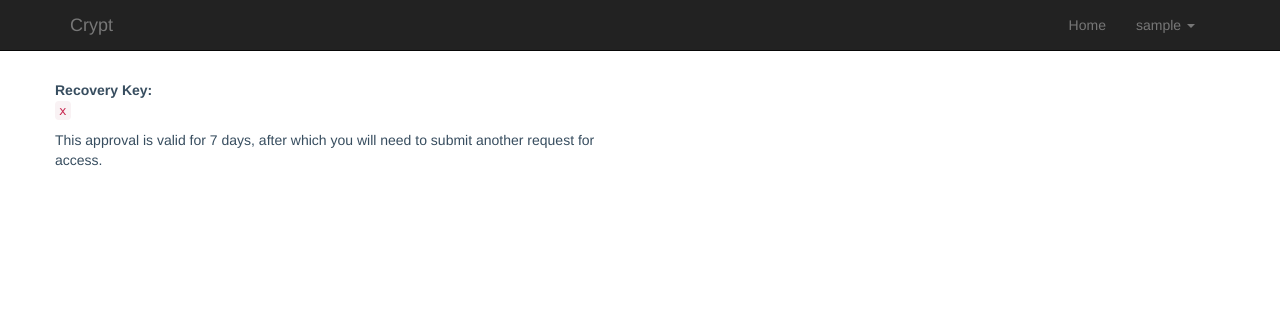
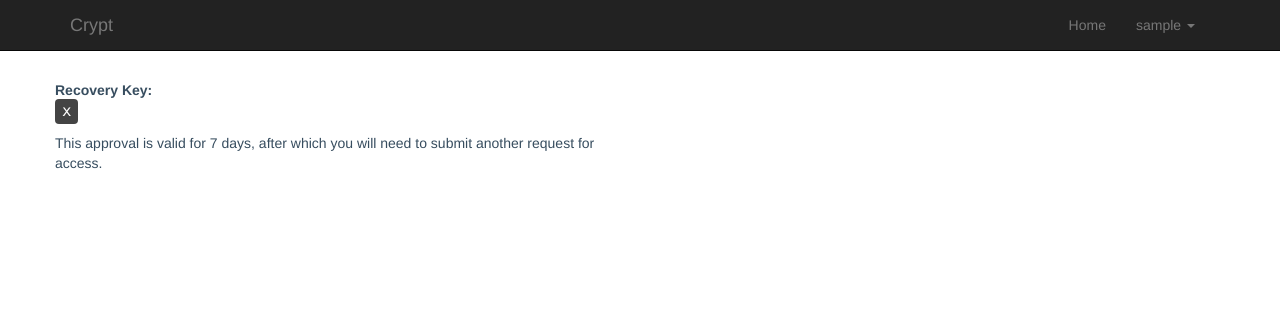
Before and after one commit to grahamgilbert/Crypt-Server, a Django app: page /retrieve/1/ in a window 1280 px wide. Shown: the top 311 px of the page. Run offline with Django 3.2, Linux system fonts and the light colour scheme; a user stored in the database is signed in; tables that the repository leaves empty hold one stand-in row (values such as "Sample post"); parts of the project's set-up code (start-up, migrations or seed data) failed here and were passed over; some libraries are stand-ins or nearby versions; some web fonts are replaced.

Commit message:
Add styling to key retrieval

```diff
--- a/server/templates/server/retrieve.html
+++ b/server/templates/server/retrieve.html
@@ -27,7 +27,21 @@
 
 <div class="row">
     <div class="col-sm-6 col-md-6">
-        <p><strong>{{ the_request.secret.get_secret_type_display }}:</strong><br /><code>{{ the_request.secret.secret }}</code></p>
+        <p><strong>{{ the_request.secret.get_secret_type_display }}:</strong><br />
+        <code>
+        {% spaceless %}
+        {% for char in the_request.secret.secret %}
+            {% if char in "abcdefghijklmnopqrstuvwxyzABCDEFGHIJKLMNOPQRSTUVWXYZ" %}
+                <span class="letter">{{ char }}</span>
+            {% elif char in "0123456789" %}
+                <span class="number">{{ char }}</span>
+            {% else %}
+                <span class="other">{{ char }}</span>
+            {% endif %}
+        {% endfor %}
+        {% endspaceless %}
+        </code>
+        </p>
 
         <p>This approval is valid for 7 days, after which you will need to submit another request for access.</p>
     </div>
--- a/site_static/style.css
+++ b/site_static/style.css
@@ -4,3 +4,22 @@ h1, h2, h3, h4, h5, h6, h3 a{
 	font-weight:normal;
 	color: black;
 }
+
+code {
+    background-color: #444;
+    padding: 5px;
+}
+code span {
+    padding-left: 2px;
+    padding-right: 2px;
+    font-size: 1.25em;
+}
+code span.letter {
+    color: #fff;
+}
+code span.number {
+    color: #a1bcea;
+}
+code span.other {
+    color: #f2a5bd;
+}
```
